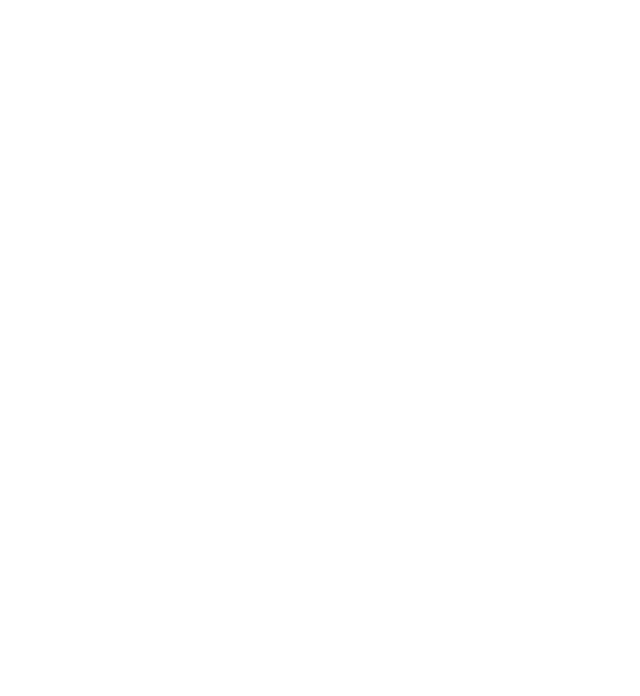
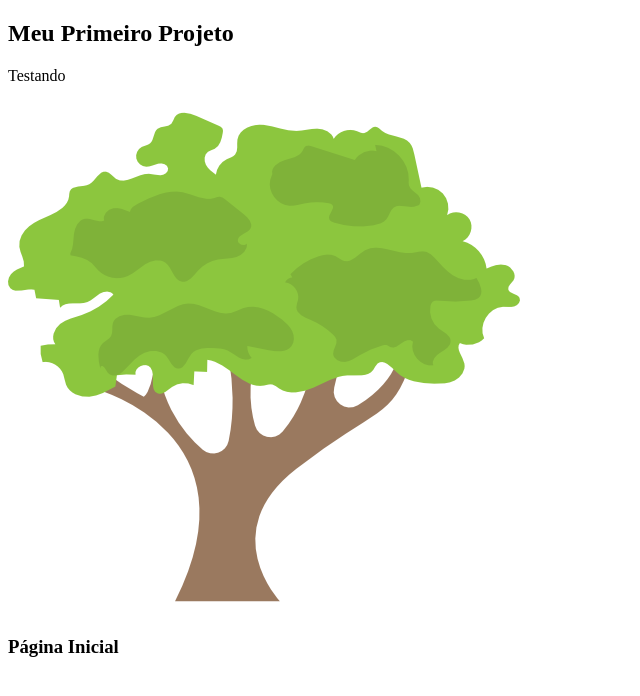
Before and after one commit to AelitonSouza/AelitonCodes, a plain HTML site: page index.html in a window 1280 px wide. Shown: the whole page, without its empty margins (0-640 px from the left). Drawn offline with Linux system fonts and the light colour scheme.

Commit message:
Add files via upload

```diff
--- a/index.html
+++ b/index.html
@@ -7,5 +7,17 @@
 </head>
 <body>
 
+<section>
+    <header>
+        <h1>Meu Primeiro Projeto</h1>
+        <p>Testando</p>
+        <img src="imagem/arvore.png" alt="Imagem de teste">
+    </header>
+
+</section>
+<footer>
+    <h3>Página Inicial</h3>
+
+</footer>
 </body>
 </html>
```
Also changed, not shown: imagem/arvore.png (added).
